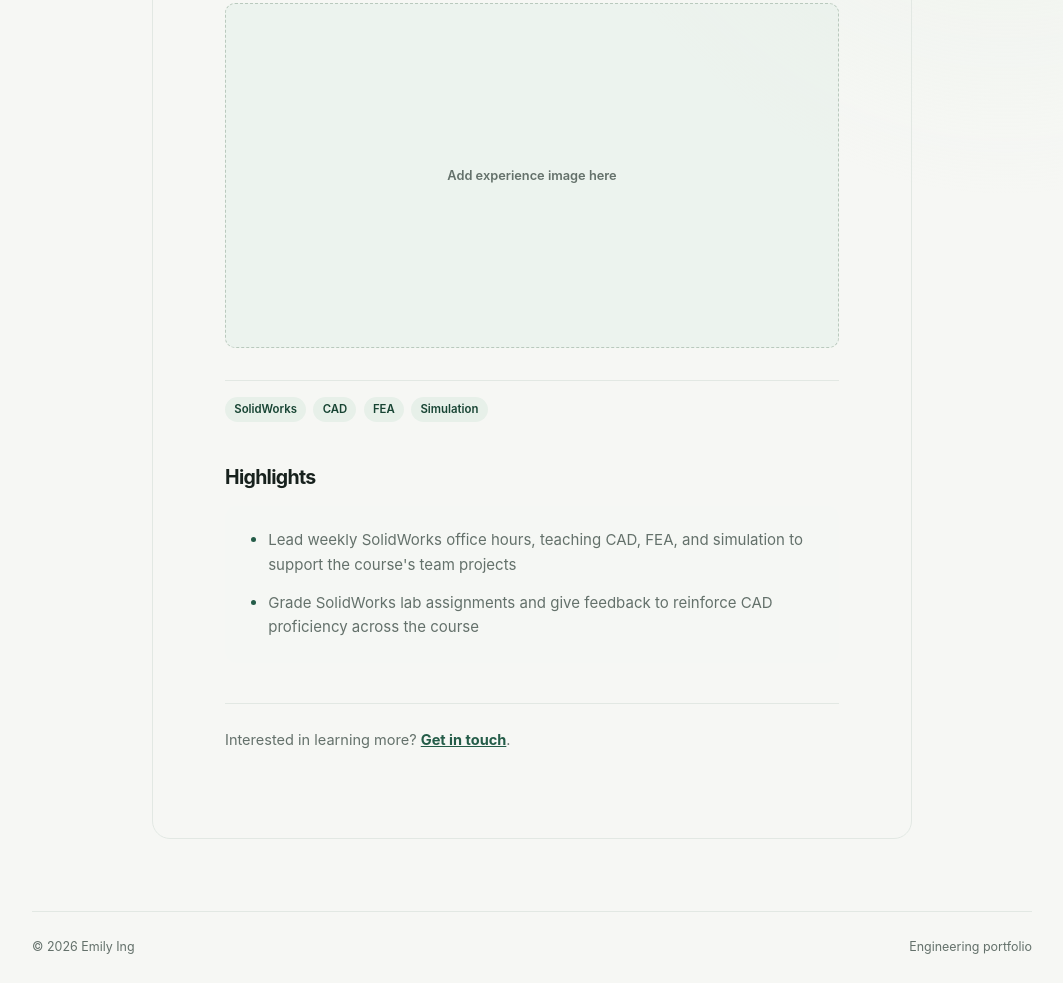
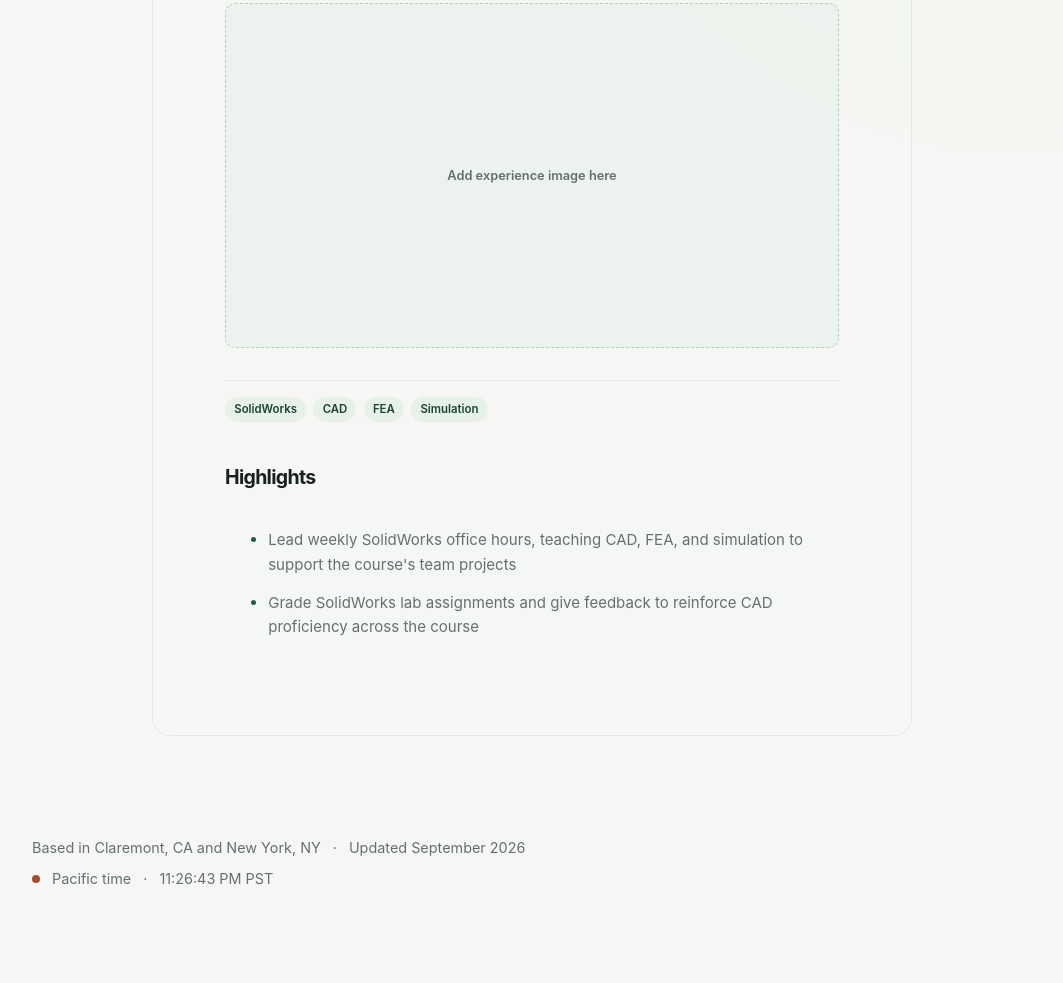
Before and after one commit to eing523/eing523.github.io, a plain HTML site: page experience/cad-tutor.html in a window 1280 px wide. Shown: the part 589-1572 px from the top of the page, without its empty margins (108-1171 px from the left). After the commit the page ends 1509 px from the top, so only its background shows below. Drawn offline with Linux system fonts and the light colour scheme.

Commit message:
fixed formatting

```diff
--- a/detail.js
+++ b/detail.js
@@ -142,8 +142,6 @@ const details = {
   },
 };
 
-document.getElementById("year").textContent = new Date().getFullYear();
-
 const page = document.querySelector("[data-detail-id]");
 const detail = details[page?.dataset.detailId];
 
--- a/experience/cad-tutor.html
+++ b/experience/cad-tutor.html
@@ -9,6 +9,7 @@
     <link rel="stylesheet" href="../styles.css">
     <link rel="stylesheet" href="../detail.css">
     <script src="../detail.js" defer></script>
+    <script src="../footer.js" defer></script>
   </head>
   <body data-detail-id="cad-tutor">
     <a class="skip-link" href="#main">Skip to content</a>
@@ -25,10 +26,12 @@
         <div class="media-placeholder detail-image-placeholder" role="img" aria-label="Experience image placeholder">Add experience image here</div>
         <div class="focus-tags detail-tags" data-detail-tags aria-label="Areas of work"></div>
         <section><h2>Highlights</h2><ul class="detail-highlights" data-detail-highlights></ul></section>
-        <p class="detail-contact">Interested in learning more? <a href="mailto:jeing@g.hmc.edu">Get in touch</a>.</p>
       </article>
       <p data-detail-error hidden>Sorry, this portfolio page could not be found. <a href="../index.html">Return to the portfolio</a>.</p>
     </main>
-    <footer class="site-footer"><span>© <span id="year">2026</span> Emily Ing</span><span>Engineering portfolio</span></footer>
+    <footer class="site-footer">
+      <div class="footer-meta"><span>Based in Claremont, CA and New York, NY</span><span aria-hidden="true">·</span><span>Updated September 2026</span></div>
+      <div class="footer-time"><span class="footer-time-dot" aria-hidden="true"></span><span>Pacific time</span><span aria-hidden="true">·</span><time id="pacific-time" aria-label="Current time in the Pacific time zone"></time></div>
+    </footer>
   </body>
 </html>
--- /dev/null
+++ b/footer.js
@@ -0,0 +1,17 @@
+const pacificTime = document.getElementById("pacific-time");
+const pacificTimeFormatter = new Intl.DateTimeFormat("en-US", {
+  hour: "numeric",
+  minute: "2-digit",
+  second: "2-digit",
+  timeZone: "America/Los_Angeles",
+  timeZoneName: "short",
+});
+
+function updatePacificTime() {
+  const now = new Date();
+  pacificTime.dateTime = now.toISOString();
+  pacificTime.textContent = pacificTimeFormatter.format(now);
+}
+
+updatePacificTime();
+window.setInterval(updatePacificTime, 1000);
--- a/script.js
+++ b/script.js
@@ -68,5 +68,3 @@ function syncTabToHash() {
 
 window.addEventListener("popstate", syncTabToHash);
 window.addEventListener("hashchange", syncTabToHash);
-
-document.getElementById("year").textContent = new Date().getFullYear();
--- a/styles.css
+++ b/styles.css
@@ -621,15 +621,31 @@ img.media-placeholder {
 
 .site-footer {
   display: flex;
+  flex-direction: column;
   width: min(1000px, calc(100% - 48px));
-  min-height: 72px;
+  min-height: 112px;
   margin: 0 auto;
+  align-items: flex-start;
+  justify-content: center;
+  gap: 0.45rem;
+  padding: 1.4rem 0;
+  color: var(--muted);
+  font-size: 0.9rem;
+}
+
+.footer-meta,
+.footer-time {
+  display: flex;
+  flex-wrap: wrap;
   align-items: center;
-  justify-content: space-between;
-  gap: 1rem;
-  border-top: 1px solid var(--line);
-  color: var(--muted);
-  font-size: 0.78rem;
+  gap: 0.25rem 0.75rem;
+}
+
+.footer-time-dot {
+  width: 8px;
+  height: 8px;
+  border-radius: 50%;
+  background: #a64c32;
 }
 
 @media (max-width: 700px) {
@@ -722,8 +738,7 @@ img.media-placeholder {
     min-height: 320px;
   }
 
-  .contact-card,
-  .site-footer {
+  .contact-card {
     align-items: flex-start;
     flex-direction: column;
   }
@@ -733,7 +748,6 @@ img.media-placeholder {
   }
 
   .site-footer {
-    justify-content: center;
     padding: 1rem 0;
   }
 }
```
Also changed, not shown: experience/bioprinting-research.html (+5 -2 lines), experience/minimed-manufacturing.html (+5 -2 lines), experience/water-resources-internship.html (+5 -2 lines), index.html (+12 -2 lines), projects/autonomous-surface-vehicle.html (+5 -2 lines), projects/autonomous-underwater-robot.html (+5 -2 lines), projects/fpga-display-keypad.html (+5 -2 lines), projects/fpga-keypad-scanner.html (+5 -2 lines), projects/stm32-digital-audio.html (+5 -2 lines), projects/stm32-motor-encoder.html (+5 -2 lines).
